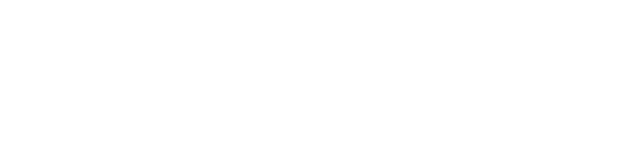
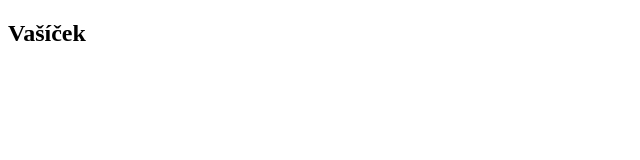
Before and after one commit to vasicekDavid/test1_git, a plain HTML site: page index.html in a window 1280 px wide. Shown: the whole page, without its empty margins (0-640 px from the left). Drawn offline with Linux system fonts and the light colour scheme.

Commit message:
přídání nadpisu

```diff
--- a/index.html
+++ b/index.html
@@ -5,6 +5,7 @@
 </head>
 <body>
 
+    <h2>Vašíček</h2>
 
 </body>
 </html>
```
